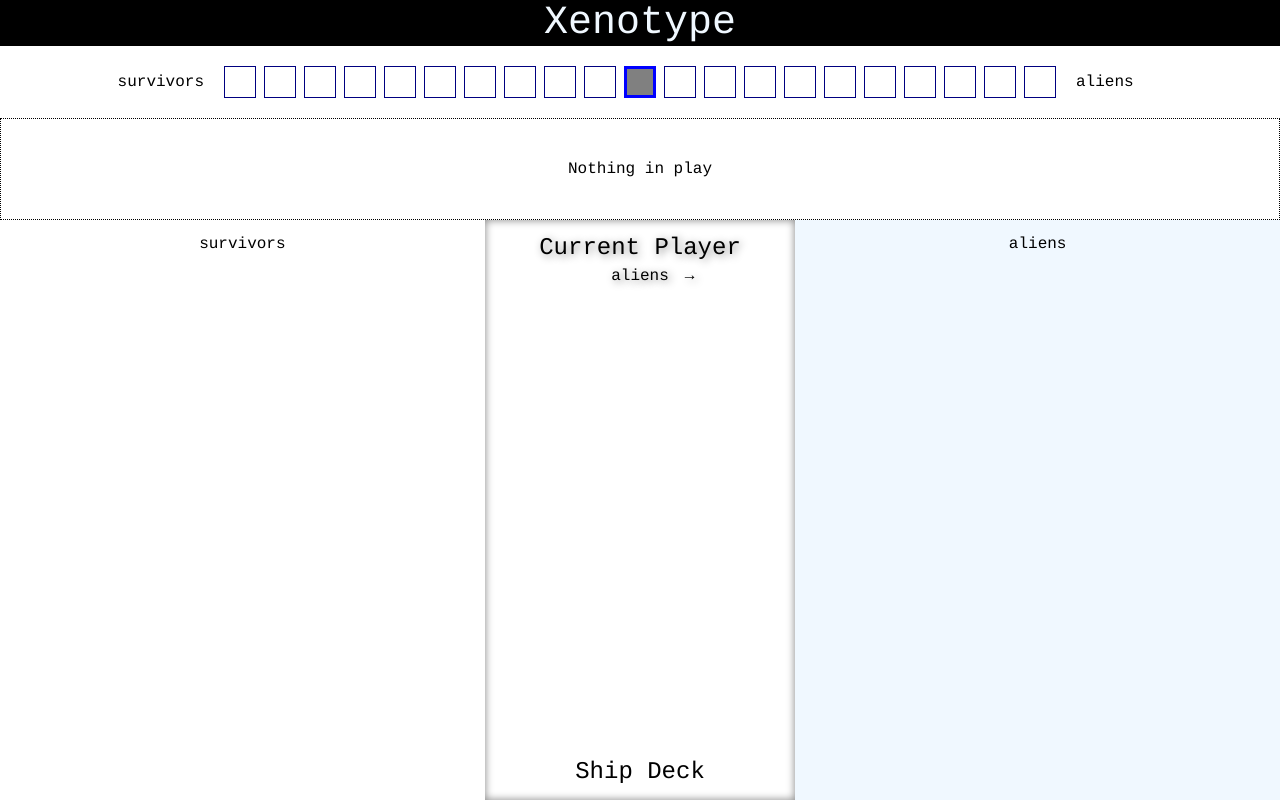
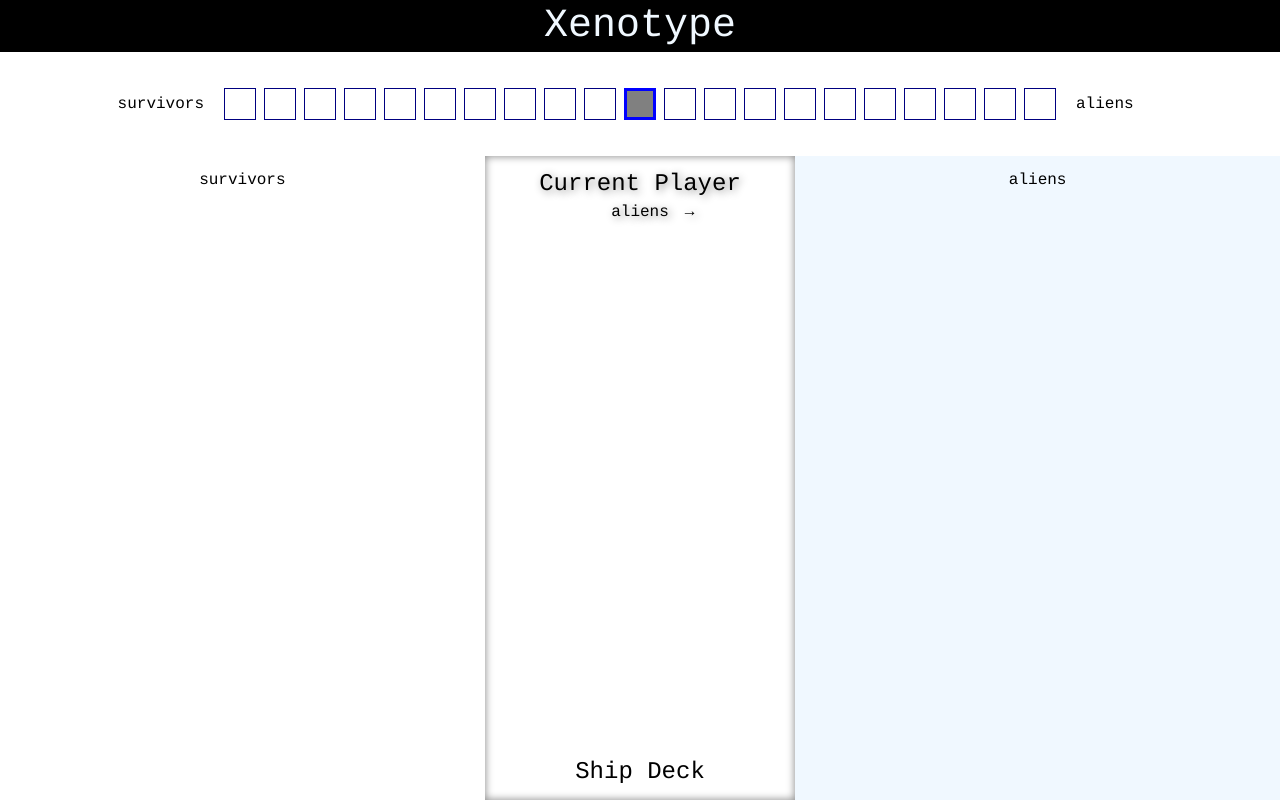
Before and after one commit to thomhsu/xenotype, a React (Create React App) app: page / in a window 1280 px wide. Built offline with nearby package versions, Linux system fonts and the light colour scheme.

Commit message:
remove common play area

```diff
--- a/src/App.js
+++ b/src/App.js
@@ -3,7 +3,7 @@ import styled from 'styled-components/macro'
 
 import { GameStateProvider } from './gameState/gameStateProvider'
 import GlobalStyles from './styles/GlobalStyles'
-import { Track, PlayField, DeckTable } from './components'
+import { Track, DeckTable } from './components'
 import { color } from './styles/styleVariables'
 
 export default function App() {
@@ -16,7 +16,6 @@ export default function App() {
             <h1>Xenotype</h1>
           </Header>
           <Track />
-          <PlayField />
           <DeckTable />
         </GameStateProvider>
       </Main>
@@ -29,7 +28,6 @@ const Main = styled.div`
   flex-direction: column;
   width: 100vw;
   height: 100vh;
-  background-color: ${color.background};
 `
 
 const Header = styled.header`
--- a/src/components/PlayField.js
+++ /dev/null
@@ -1,29 +0,0 @@
-import React from 'react'
-import styled from 'styled-components/macro'
-
-import { useGameState } from '../gameState/gameStateProvider'
-import { color } from '../styles/styleVariables'
-
-export default function PlayField() {
-  const [state, dispatch] = useGameState()
-
-  return (
-    <Container>
-      {!state.playFieldItems.length && 'Nothing in play'}
-    </Container>
-  )
-}
-
-const Container = styled.div`
-  display: flex;
-  justify-content: center;
-  align-items: center;
-  width: 100%;
-  height: 8rem;
-  border: 1px dotted black;
-  background-color: white;
-  padding: 1rem;
-  h2 {
-    margin: 0 1rem;
-  }
-`
--- a/src/components/Track.js
+++ b/src/components/Track.js
@@ -37,6 +37,7 @@ const Container = styled.div`
   width: 100%;
   background-color: white;
   padding: 1rem;
+  margin: 1rem 0;
   h4 {
     margin: 0 1rem;
   }
--- a/src/components/index.js
+++ b/src/components/index.js
@@ -1,3 +1,2 @@
 export { default as Track } from './Track'
-export { default as PlayField } from './PlayField'
 export { DeckTable } from './deckTable'
```
